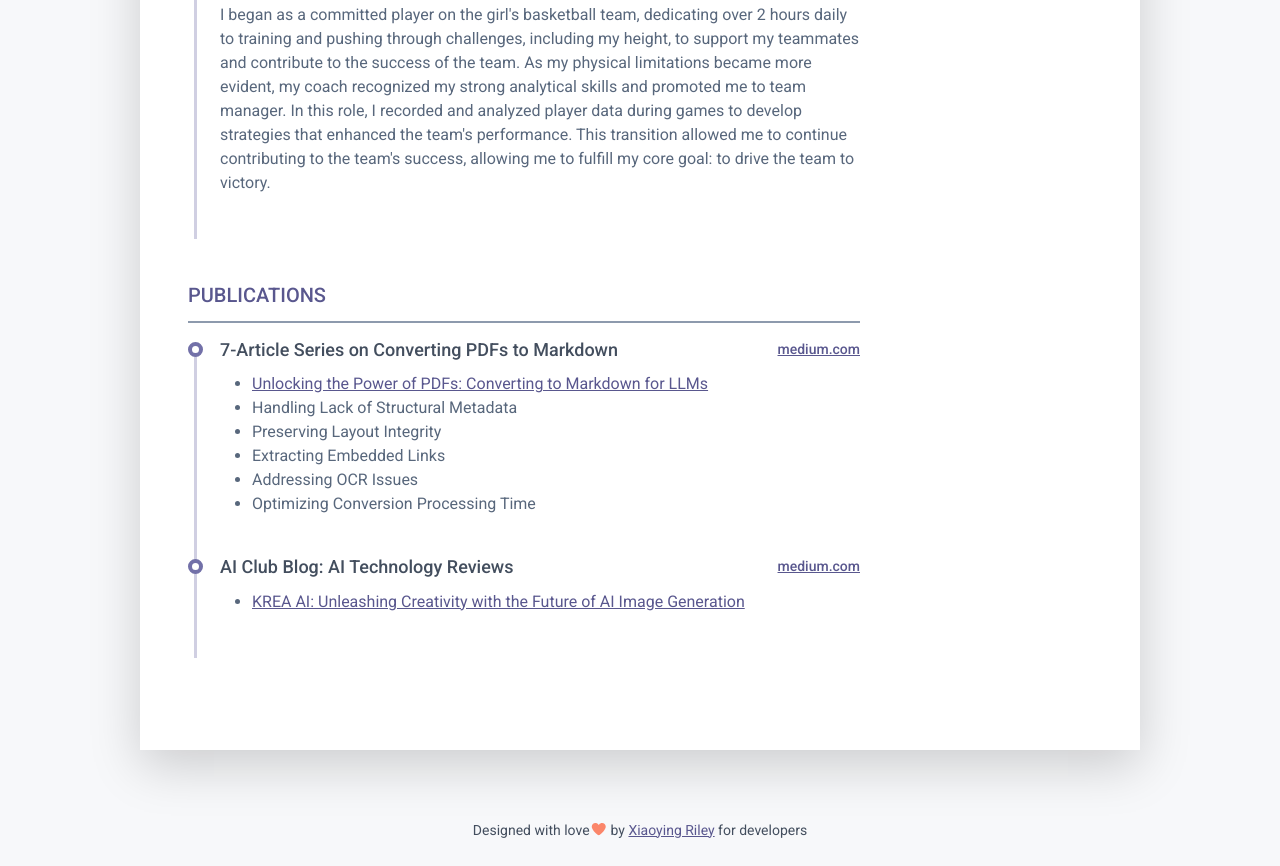
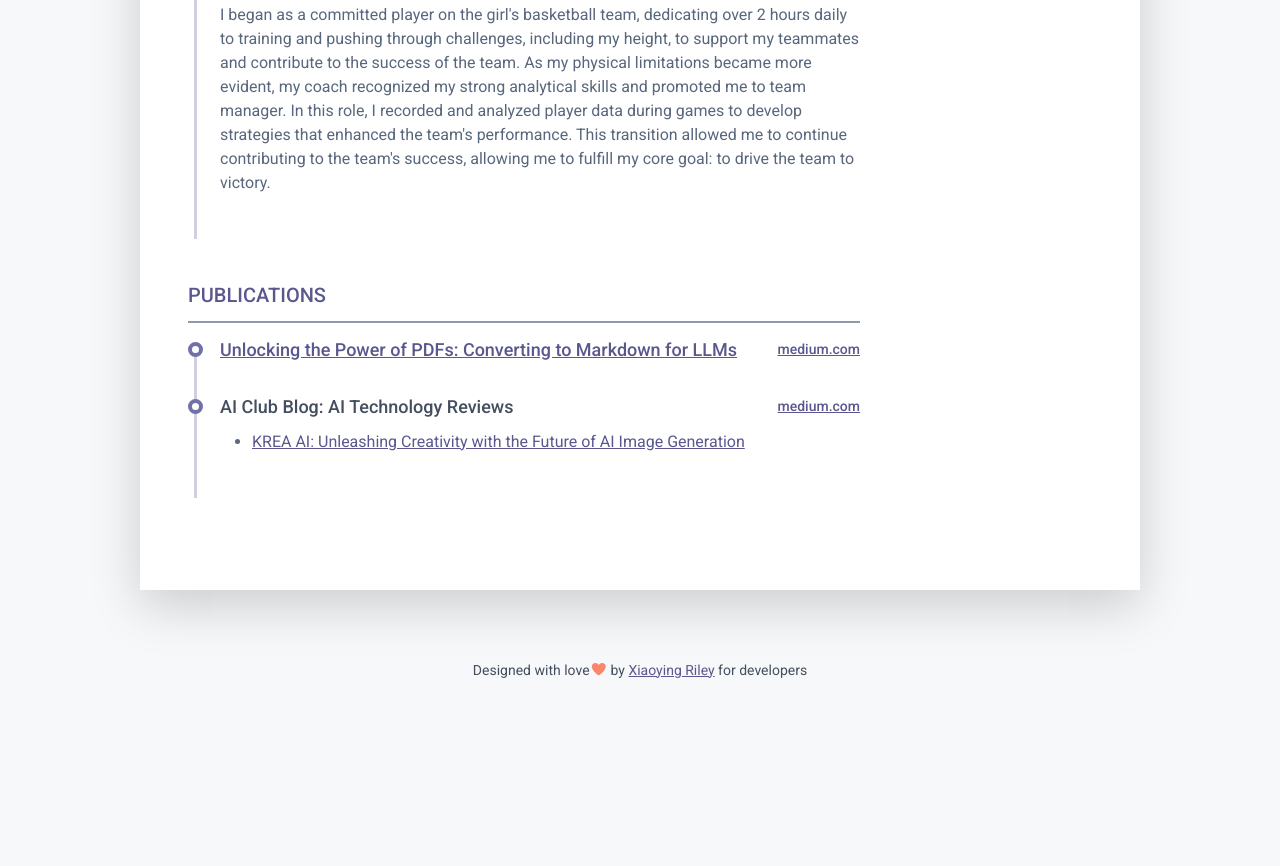
Before and after one commit to daniellehonn/daniellehon-resume, a plain HTML site: page index.html in a window 1280 px wide. Shown: the part 3829-4695 px from the top of the page. After the commit the page ends 4535 px from the top, so only its background shows below. Drawn offline with Linux system fonts and the light colour scheme.

Commit message:
removed unpunpublished articles

```diff
--- a/index.html
+++ b/index.html
@@ -282,14 +282,14 @@
 						    <h2 class="resume-section-title text-uppercase font-weight-bold pb-3 mb-3">Publications</h2>
 						    <div class="resume-section-content">
 							    <div class="resume-timeline position-relative">
-								    <article class="resume-timeline-item position-relative pb-5">
+								    <!-- <article class="resume-timeline-item position-relative pb-5">
 
 									    <div class="resume-timeline-item-header mb-2">
 										    <div class="d-flex flex-column flex-md-row">
 										        <h3 class="resume-position-title font-weight-bold mb-1">7-Article Series on Converting PDFs to Markdown</h3>
 										        <div class="resume-company-name ms-auto"><a href="https://daniellehonn.medium.com/">medium.com</a></div>
-										    </div><!--//row-->
-									    </div><!--//resume-timeline-item-header-->
+										    </div>
+									    </div>
 									    <div class="resume-timeline-item-desc">
 										    <ul>
 											    <li><a href="https://daniellehonn.medium.com/unlocking-the-power-of-pdfs-c5f1a2bcd013">Unlocking the Power of PDFs: Converting to Markdown for LLMs</a></li>
@@ -299,7 +299,18 @@
 												<li>Addressing OCR Issues</li>
 												<li>Optimizing Conversion Processing Time</li>
 										    </ul>
-									    </div><!--//resume-timeline-item-desc-->
+									    </div>
+
+								    </article> -->
+									<article class="resume-timeline-item position-relative pb-5">
+
+									    <div class="resume-timeline-item-header mb-2">
+										    <div class="d-flex flex-column flex-md-row">
+												<h3 class="resume-position-title font-weight-bold mb-1"><a href="https://daniellehonn.medium.com/unlocking-the-power-of-pdfs-c5f1a2bcd013">Unlocking the Power of PDFs: Converting to Markdown for LLMs</a></h3>
+										        <div class="resume-company-name ms-auto"><a href="https://daniellehonn.medium.com/">medium.com</a></div>
+										    </div><!--//row-->
+									    </div><!--//resume-timeline-item-header-->
+
 
 								    </article><!--//resume-timeline-item-->
 
```
